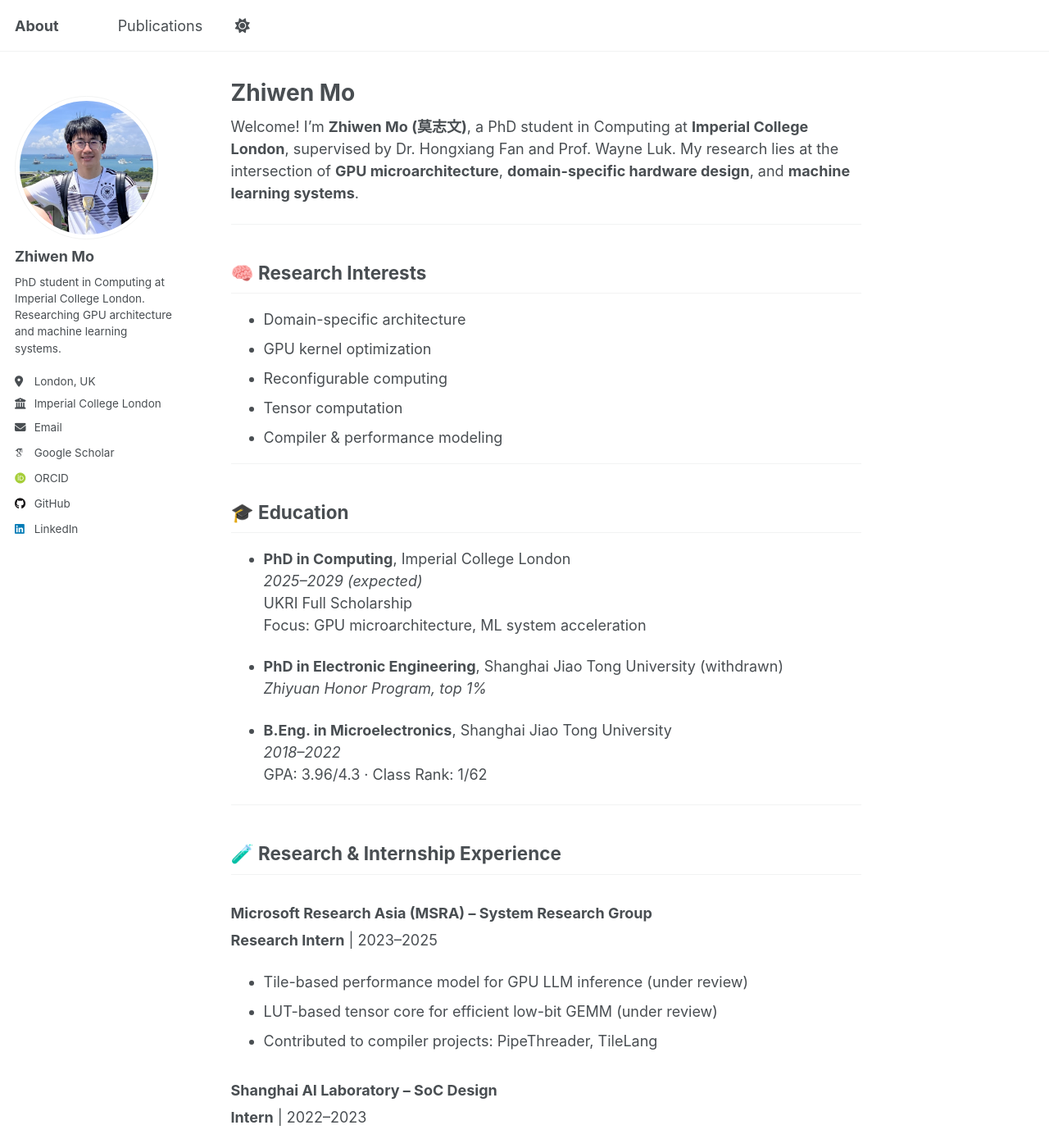
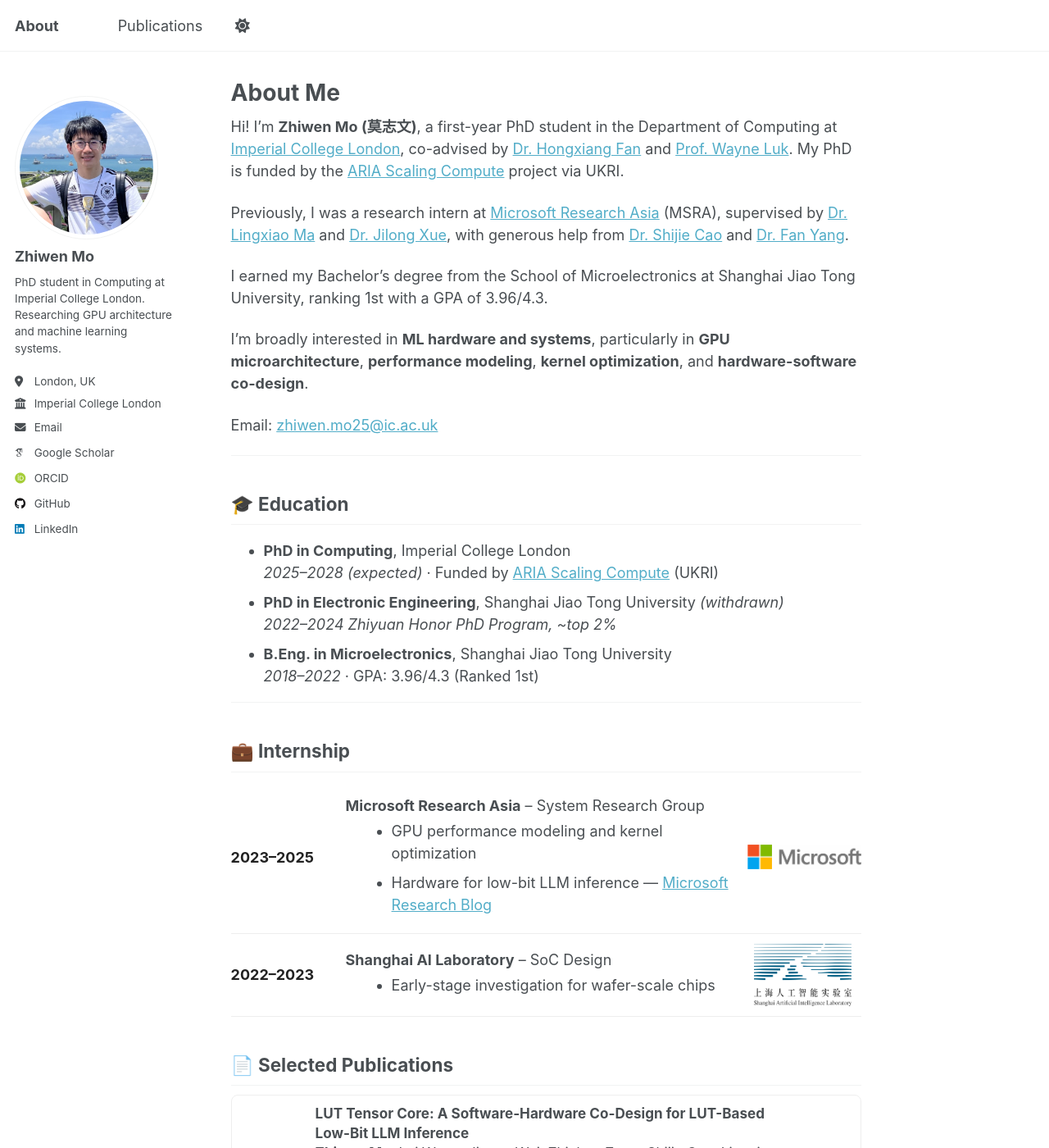
Before and after one commit to Hamerlate/Hamerlate.github.io, a Jekyll site: the page built from _pages/about.md, in a window 1280 px wide and 1400 px high. Shown: the whole window at 82% size. Built offline with Jekyll 4.4.1, drawn with Linux system fonts in a browser that asks for light colours; some web fonts are replaced; some of the changed text lies outside the part shown.

Commit message:
update about me

```diff
--- a/_config.yml
+++ b/_config.yml
@@ -266,6 +266,10 @@ defaults:
       author_profile: true
       share: true
       comments: true
+  - scope:
+      path: ""
+    values:
+      show_pagination: false
   # _portfolio
   # - scope:
   #     path: ""
--- a/_pages/about.md
+++ b/_pages/about.md
@@ -1,70 +1,192 @@
 ---
 permalink: /
-title: "Zhiwen Mo"
+title: "About Me"
 author_profile: true
 redirect_from:
   - /about/
   - /about.html
 ---
 
-Welcome! I’m **Zhiwen Mo (莫志文)**, a PhD student in Computing at **Imperial College London**, supervised by Dr. Hongxiang Fan and Prof. Wayne Luk. My research lies at the intersection of **GPU microarchitecture**, **domain-specific hardware design**, and **machine learning systems**.
+Hi! I’m **Zhiwen Mo (莫志文)**, a first-year PhD student in the Department of Computing at [Imperial College London](https://www.imperial.ac.uk/), co-advised by [Dr. Hongxiang Fan](https://os-hxfan.github.io/) and [Prof. Wayne Luk](https://www.doc.ic.ac.uk/~wl/). My PhD is funded by the [ARIA Scaling Compute](https://www.aria.org.uk/opportunity-spaces/nature-computes-better/scaling-compute/) project via UKRI.
 
----
+Previously, I was a research intern at [Microsoft Research Asia](https://www.microsoft.com/en-us/research/group/system-research-group-asia/) (MSRA), supervised by [Dr. Lingxiao Ma](https://xysmlx.github.io/) and [Dr. Jilong Xue](https://scholar.google.com/citations?user=xKI6HXgAAAAJ&hl=en), with generous help from [Dr. Shijie Cao](https://www.microsoft.com/en-us/research/people/shijiecao/) and [Dr. Fan Yang](https://fanyangcs.github.io/).
 
-## 🧠 Research Interests
+I earned my Bachelor's degree from the School of Microelectronics at Shanghai Jiao Tong University, ranking 1st with a GPA of 3.96/4.3.
 
-- Domain-specific architecture
-- GPU kernel optimization
-- Reconfigurable computing
-- Tensor computation
-- Compiler & performance modeling
+I’m broadly interested in **ML hardware and systems**, particularly in **GPU microarchitecture**, **performance modeling**, **kernel optimization**, and **hardware-software co-design**.
+
+Email: [zhiwen.mo25@ic.ac.uk](mailto:zhiwen.mo25@ic.ac.uk)
+
 
 ---
 
 ## 🎓 Education
 
 - **PhD in Computing**, Imperial College London
-  *2025–2029 (expected)*
-  UKRI Full Scholarship
-  Focus: GPU microarchitecture, ML system acceleration
-
-- **PhD in Electronic Engineering**, Shanghai Jiao Tong University (withdrawn)
-  *Zhiyuan Honor Program, top 1%*
-
+  *2025–2028 (expected)* · Funded by [ARIA Scaling Compute](https://www.aria.org.uk/opportunity-spaces/nature-computes-better/scaling-compute/) (UKRI)
+- **PhD in Electronic Engineering**, Shanghai Jiao Tong University *(withdrawn)*
+  *2022–2024* *Zhiyuan Honor PhD Program, ~top 2%*
 - **B.Eng. in Microelectronics**, Shanghai Jiao Tong University
-  *2018–2022*
-  GPA: 3.96/4.3 · Class Rank: 1/62
+  *2018–2022* · GPA: 3.96/4.3 (Ranked 1st)
 
 ---
 
-## 🧪 Research & Internship Experience
+<style>
+.exp-container {
+  display: flex;
+  align-items: center;
+  justify-content: space-between;
+  border-bottom: 1px solid #eee;
+  padding: 12px 0;
+}
+.exp-left {
+  width: 120px;
+  font-weight: bold;
+  color: #222;
+}
+.exp-middle {
+  flex: 1;
+  padding: 0 20px;
+}
+.exp-middle p {
+  margin: 4px 0;
+}
+.exp-middle ul {
+  margin: 4px 0 8px 16px;
+}
+.exp-right img {
+  height: 36px;
+}
+.exp-container:hover {
+  background: #f9f9f9;
+  border-radius: 8px;
+  transition: 0.2s;
+}
+</style>
 
-### Microsoft Research Asia (MSRA) – System Research Group
-**Research Intern** | 2023–2025
-- Tile-based performance model for GPU LLM inference (under review)
-- LUT-based tensor core for efficient low-bit GEMM (under review)
-- Contributed to compiler projects: PipeThreader, TileLang
+<h2>💼 Internship</h2>
 
-### Shanghai AI Laboratory – SoC Design
-**Intern** | 2022–2023
-- Participated in wafer-scale chip design “Pizza”
-- Analyzed redundancy/scheduling strategies in Cerebras & Tesla architectures
+<div class="exp-container">
+  <div class="exp-left">2023–2025</div>
+  <div class="exp-middle">
+    <p><strong>Microsoft Research Asia</strong> – System Research Group</p>
+    <ul>
+      <li>GPU performance modeling and kernel optimization</li>
+      <li>
+        Hardware for low-bit LLM inference —
+        <a href="https://www.microsoft.com/en-us/research/blog/advances-to-low-bit-quantization-enable-llms-on-edge-devices/" target="_blank">
+          Microsoft Research Blog
+        </a>
+      </li>
+    </ul>
+  </div>
+  <div class="exp-right">
+    <img src="/images/microsoft.png" alt="Microsoft Logo" style="height:30px;">
+  </div>
+</div>
+
+<div class="exp-container">
+  <div class="exp-left">2022–2023</div>
+  <div class="exp-middle">
+    <p><strong>Shanghai AI Laboratory</strong> – SoC Design</p>
+    <ul>
+      <li>Early-stage investigation for wafer-scale chips</li>
+    </ul>
+  </div>
+  <div class="exp-right">
+    <img src="/images/sh_ai_lab.png" alt="Shanghai AI Lab Logo" style="height:76px; margin-left: -12px;">
+  </div>
+</div>
+
+<h2>📄 Selected Publications</h2>
+
+<style>
+.pub-entry {
+  display: flex;
+  border: 1px solid #eee;
+  border-radius: 8px;
+  padding: 10px 16px;
+  margin-bottom: 12px;
+  align-items: center;
+  font-size: 0.95em;
+  line-height: 1.4;
+}
+.pub-venue {
+  min-width: 70px;
+  font-weight: bold;
+  color: #fff;
+  background: #444;
+  border-radius: 5px;
+  padding: 6px 10px;
+  text-align: center;
+  display: flex;
+  align-items: center;
+  justify-content: center;
+  height: 100%;
+}
+.pub-content {
+  flex: 1;
+  padding: 0 16px;
+}
+.pub-year {
+  min-width: 60px;
+  color: #888;
+  font-weight: bold;
+  display: flex;
+  align-items: center;
+  justify-content: center;
+}
+</style>
+
+<div>
+{% assign top_pubs = site.data.publications | slice: 0, 3 %}
+{% for pub in top_pubs %}
+  <div class="pub-entry">
+    <div class="pub-venue">
+      {{ pub.venue_short }}
+    </div>
+    <div class="pub-content">
+      <div><strong>{{ pub.title }}</strong></div>
+      <div>{{ pub.authors | markdownify }}</div>
+      <div><em>{{ pub.venue_full }}</em></div>
+    </div>
+    <div class="pub-year">
+      {{ pub.year }}
+    </div>
+  </div>
+{% endfor %}
+</div>
+
+<p style="margin-top: 10px;">
+  👉 See full list at <a href="/publications/">Publications</a>
+</p>
+
+
+## 🏆 Honors & Awards
+- **UKRI PhD Scholarship**, Imperial College London (￡22,780/year, *2025–2028*)
+- **Chinese National Scholarship**, Ministry of Education (*2020–2022*)
+- **SenseTime Scholarship**, Top 30 nationwide in AI (*2021*)
+- **Excellent Graduate of Shanghai**, awarded by Shanghai (*2022*)
+- **First Prize**, Arm Cup (East China Division) (*2021*)
 
 ---
 
 ## 🛠 Technical Skills
 
-- **Hardware**: Verilog, SystemVerilog, HLS
-- **Software**: Python, C/C++, CUDA (esp. NVIDIA NCU), MATLAB, Bash
-- **Languages**: IELTS 7.0, GRE 323 (V153, Q170)
+- **Hardware**: Verilog, SystemVerilog
+- **Software**: Python, C/C++, CUDA (incl. profiling with `ncu`/`nsys`), ROCm (incl. `rocprof`/`roccomute`), MATLAB
 
 ---
 
-## 📬 Contact
+## 🎨 Misc
 
-- **Email**: [zhiwen.mo25@ic.ac.uk](mailto:zhiwen.mo25@ic.ac.uk)
-- **GitHub**: [github.com/zhiwenmo](https://github.com/zhiwenmo)
+Aside from Computer Science:
+- 🎹 Classical music lover (with perfect pitch 🎶⭐)
+- ⚽ Footballer (center back)
+- 🚴 Cycling enthusiast (hands-free rider 😄)
+- ☕ Coffee lover
+- 🎮 Hardcore fan of HoYoverse/miHoYo
 
 ---
 
-*Thank you for visiting!*
+*Thanks for stopping by!*
```
Also changed, not shown: _publications/publications.md (+1 -0 lines), images/Imperial College London.png (added), images/Microsoft.png (added), images/Shanghai Jiaotong University.png (added), images/android-chrome-192x192.png (added), images/android-chrome-512x512.png (added), images/apple-touch-icon.png (added), images/favicon-16x16.png (added), images/favicon-192x192.png (deleted), images/favicon-32x32.png, images/favicon-512x512.png (deleted), images/favicon.ico, images/microsoft.png (added), images/sh_ai_lab.png (added).
